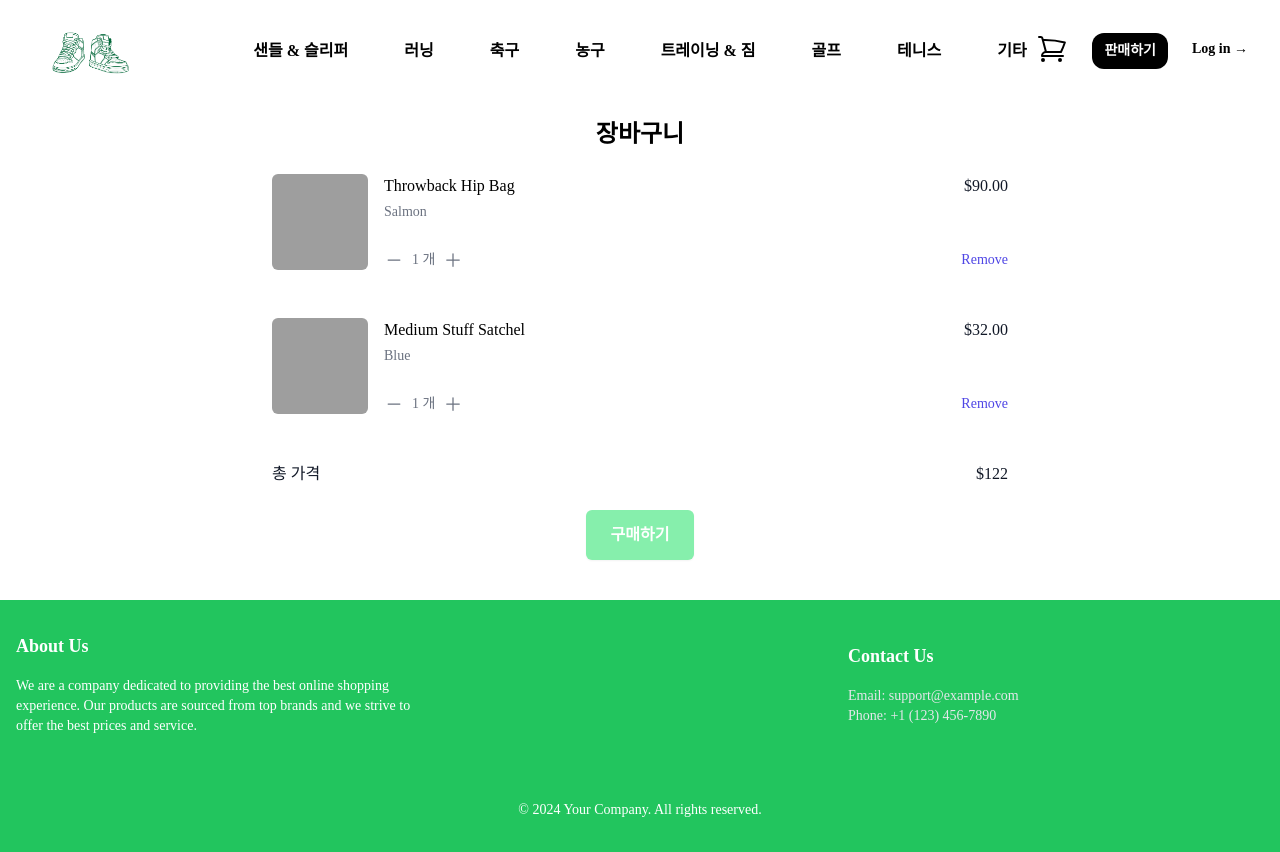
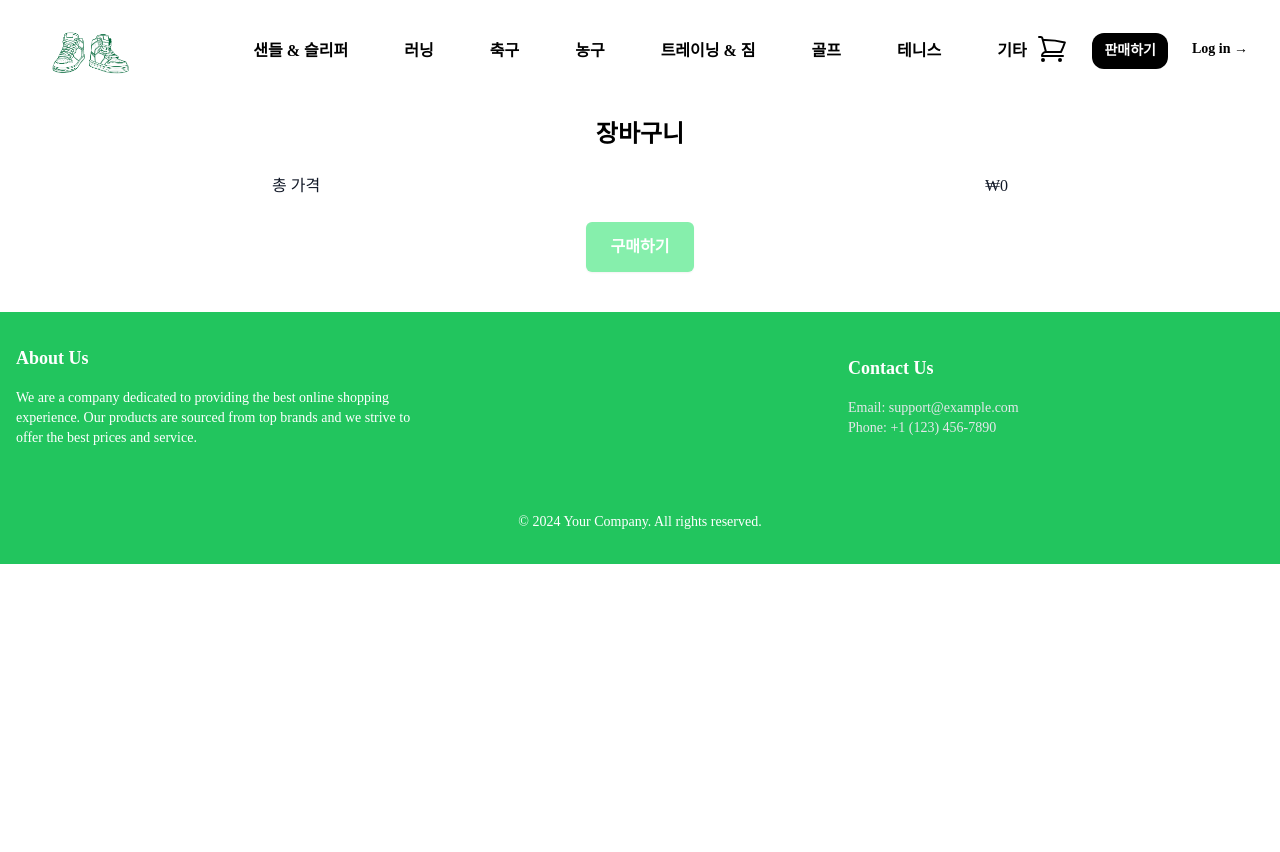
Before and after one commit to supercoding-shoppingmall-project/frontend, a React (Vite) app: page /cartpage in a window 1280 px wide. After the commit the page ends 800 px from the top, so only its background shows below. Built offline with nearby package versions, Linux system fonts and the light colour scheme; grey boxes are pictures that could not be loaded; a web font is replaced by a local one.

Commit message:
[DetailPage] 장바구니 담기 기능 구현

```diff
--- a/src/App.jsx
+++ b/src/App.jsx
@@ -1,3 +1,5 @@
+// src/App.jsx
+import React, { useState } from "react";
 import { BrowserRouter, Route, Routes } from "react-router-dom";
 import "./App.css";
 import MainPage from "./pages/MainPage";
@@ -8,23 +10,52 @@ import CartPop from "./components/CartPop";
 import Login from "./components/login/Login";
 import SignUp from "./components/signup/SignUp";
 import UserProfile from "./components/userprofile/UserProfile";
-// import CartPage from "./pages/CartPage";
 import Selling from "./pages/Selling";
 import AddProducts from "./components/addproduct/AddProducts";
 import CartPage from "./components/CartPage";
+import MockDatas from "./components/mockData/MockDatas";
 
 function App() {
+  const [cart, setCart] = useState([]);
+
+  const addToCart = (product) => {
+    setCart((prevCart) => [...prevCart, product]);
+  };
+
+  const removeFromCart = (productId) => {
+    setCart((prevCart) => prevCart.filter((item) => item.id !== productId));
+  };
+
+  const updateQuantity = (productId, quantity) => {
+    setCart((prevCart) =>
+      prevCart.map((item) =>
+        item.id === productId ? { ...item, quantity } : item
+      )
+    );
+  };
+
   return (
     <BrowserRouter>
       <Header />
-
       <Routes>
         <Route path="/" element={<MainPage />} />
-        <Route path="/detail/:id" element={<DetailPage />} />
+        <Route
+          path="/detail/:id"
+          element={<DetailPage MockDatas={MockDatas} addToCart={addToCart} />}
+        />
         <Route path="/login" element={<Login />} />
         <Route path="/signup" element={<SignUp />} />
         <Route path="/cart" element={<CartPop />} />
-        <Route path="/cartpage" element={<CartPage />} />
+        <Route
+          path="/cartpage"
+          element={
+            <CartPage
+              cart={cart}
+              removeFromCart={removeFromCart}
+              updateQuantity={updateQuantity}
+            />
+          }
+        />
         <Route path="/sell" element={<Selling />} />
         <Route path="/sell/add" element={<AddProducts />} />
         <Route path="/userprofile" element={<UserProfile />} />
--- a/src/components/CartPage.jsx
+++ b/src/components/CartPage.jsx
@@ -1,61 +1,26 @@
-import { useState } from "react";
+import React from "react";
 import { PlusIcon, MinusIcon } from "@heroicons/react/24/outline";
+import FormatToKRW from "../utils/FormatToKRW";
 
-const initialProducts = [
-  {
-    id: 1,
-    name: "Throwback Hip Bag",
-    href: "#",
-    size: "Salmon",
-    price: "$90.00",
-    quantity: 1,
-    imageSrc:
-      "https://tailwindui.com/img/ecommerce-images/shopping-cart-page-04-product-01.jpg",
-    imageAlt:
-      "Salmon orange fabric pouch with match zipper, gray zipper pull, and adjustable hip belt.",
-  },
-  {
-    id: 2,
-    name: "Medium Stuff Satchel",
-    href: "#",
-    size: "Blue",
-    price: "$32.00",
-    quantity: 1,
-    imageSrc:
-      "https://tailwindui.com/img/ecommerce-images/shopping-cart-page-04-product-02.jpg",
-    imageAlt:
-      "Front of satchel with blue canvas body, black straps and handle, drawstring top, and front zipper pouch.",
-  },
-  // More products...
-];
-
-export default function CartPage({ showPurchaseButton = true }) {
-  const [products, setProducts] = useState(initialProducts);
-
-  const handleRemove = (productId) => {
-    setProducts(products.filter((product) => product.id !== productId));
-  };
-
+const CartPage = ({
+  cart,
+  removeFromCart,
+  updateQuantity,
+  showPurchaseButton = true,
+}) => {
   const handleQuantityChange = (productId, delta) => {
-    setProducts(
-      products.map((product) =>
-        product.id === productId
-          ? { ...product, quantity: Math.max(1, product.quantity + delta) }
-          : product
-      )
-    );
+    const product = cart.find((item) => item.id === productId);
+    if (product) {
+      const newQuantity = Math.max(1, product.quantity + delta);
+      updateQuantity(productId, newQuantity);
+    }
   };
 
   const calculateTotalPrice = () => {
-    return products.reduce(
-      (total, product) =>
-        total + parseFloat(product.price.slice(1)) * product.quantity,
+    return cart.reduce(
+      (total, product) => total + parseFloat(product.price) * product.quantity,
       0
     );
-  };
-
-  const formatPrice = (price) => {
-    return `$${Math.round(price)}`;
   };
 
   return (
@@ -65,7 +30,7 @@ export default function CartPage({ showPurchaseButton = true }) {
       {/* 장바구니 요약 */}
       <div className="mb-6">
         <ul role="list" className="-my-6 divide-y divide-gray-200">
-          {products.map((product) => (
+          {cart.map((product) => (
             <li key={product.id} className="flex py-6">
               <div className="h-24 w-24 flex-shrink-0 overflow-hidden rounded-md border border-gray-200">
                 <img
@@ -81,7 +46,7 @@ export default function CartPage({ showPurchaseButton = true }) {
                     <h3>
                       <a href={product.href}>{product.name}</a>
                     </h3>
-                    <p className="ml-4">{product.price}</p>
+                    <p className="ml-4">{FormatToKRW(product.price)}</p>
                   </div>
                   <p className="mt-1 text-sm text-gray-500">{product.size}</p>
                 </div>
@@ -107,12 +72,13 @@ export default function CartPage({ showPurchaseButton = true }) {
                       <PlusIcon className="h-5 w-5" />
                     </button>
                   </div>
+
                   <div className="flex">
                     <button
                       type="button"
                       onClick={(e) => {
                         e.preventDefault();
-                        handleRemove(product.id);
+                        removeFromCart(product.id);
                       }}
                       className="font-medium text-indigo-600 hover:text-indigo-500"
                     >
@@ -130,7 +96,7 @@ export default function CartPage({ showPurchaseButton = true }) {
       <div className="border-t border-gray-200 py-6">
         <div className="flex justify-between text-base font-medium text-gray-900">
           <p>총 가격</p>
-          <p>{formatPrice(calculateTotalPrice())}</p>
+          <p>{FormatToKRW(calculateTotalPrice())}</p>
         </div>
         {showPurchaseButton && (
           <div className="mt-6 flex justify-center">
@@ -145,4 +111,6 @@ export default function CartPage({ showPurchaseButton = true }) {
       </div>
     </div>
   );
-}
+};
+
+export default CartPage;
--- a/src/components/detailPage/Alert.jsx
+++ b/src/components/detailPage/Alert.jsx
@@ -7,7 +7,6 @@ import {
   DialogPanel,
   DialogTitle,
 } from "@headlessui/react";
-import { ExclamationTriangleIcon } from "@heroicons/react/24/outline";
 import { Link } from "react-router-dom";
 
 export default function Alert() {
--- a/src/components/detailPage/ProductOptions.jsx
+++ b/src/components/detailPage/ProductOptions.jsx
@@ -1,13 +1,28 @@
+// src/components/detailPage/ProductOptions.jsx
 import React, { useState } from "react";
 import { RadioGroup, Radio } from "@headlessui/react";
 import Alert from "./Alert";
 import ClassNames from "./ClassNames";
 import FormatToKRW from "../../utils/FormatToKRW";
 
-const ProductOptions = ({ SizeOption, MockData }) => {
-  const [selectedSize, setSelectedSize] = useState(SizeOption.sizes[2]);
+const ProductOptions = ({ SizeOption, MockData, addToCart }) => {
+  const [selectedSize, setSelectedSize] = useState(SizeOption.sizes[0]);
   const [showAlert, setShowAlert] = useState(false);
   const [quantity, setQuantity] = useState(1);
+
+  const handleAddToCart = () => {
+    addToCart({
+      id: MockData.id,
+      name: MockData.name,
+      href: MockData.href,
+      size: selectedSize.name,
+      price: MockData.price,
+      quantity,
+      imageSrc: MockData.imageSrc,
+      imageAlt: MockData.imageAlt,
+    });
+    setShowAlert(true);
+  };
 
   return (
     <div className="mt-4 lg:row-span-3 lg:mt-0">
@@ -37,12 +52,15 @@ const ProductOptions = ({ SizeOption, MockData }) => {
                   key={size.name}
                   value={size}
                   disabled={!size.inStock}
-                  className={ClassNames(
-                    size.inStock
-                      ? "cursor-pointer bg-white text-gray-900 shadow-sm"
-                      : "cursor-not-allowed bg-gray-50 text-gray-200",
-                    "group relative flex items-center justify-center rounded-md border px-4 py-3 text-sm font-medium uppercase hover:bg-gray-50 focus:outline-none data-[focus]:ring-2 data-[focus]:ring-indigo-500 sm:flex-1 sm:py-6"
-                  )}
+                  className={({ checked }) =>
+                    ClassNames(
+                      size.inStock
+                        ? "cursor-pointer bg-white text-gray-900 shadow-sm"
+                        : "cursor-not-allowed bg-gray-50 text-gray-200",
+                      checked ? "ring-2 ring-indigo-500 border-indigo-500" : "",
+                      "group relative flex items-center justify-center rounded-md border px-4 py-3 text-sm font-medium uppercase hover:bg-gray-50 focus:outline-none sm:flex-1 sm:py-6"
+                    )
+                  }
                 >
                   <span>{size.name}</span>
                   {size.inStock ? (
@@ -89,7 +107,7 @@ const ProductOptions = ({ SizeOption, MockData }) => {
           <input
             type="number"
             value={quantity}
-            onChange={(e) => setQuantity(e.target.value)}
+            onChange={(e) => setQuantity(parseInt(e.target.value, 10))}
             className="w-full rounded-md border-gray-300 shadow-sm focus:border-indigo-500 focus:ring-indigo-500 sm:text-sm"
             min="1"
           />
@@ -97,7 +115,7 @@ const ProductOptions = ({ SizeOption, MockData }) => {
 
         <button
           type="button"
-          onClick={() => setShowAlert(true)}
+          onClick={handleAddToCart}
           className="mt-10 flex w-full items-center justify-center rounded-md border border-transparent bg-indigo-600 px-8 py-3 text-base font-medium text-white hover:bg-indigo-700 focus:outline-none focus:ring-2 focus:ring-indigo-500 focus:ring-offset-2"
         >
           장바구니에 담기
--- a/src/pages/DetailPage.jsx
+++ b/src/pages/DetailPage.jsx
@@ -1,13 +1,13 @@
+// src/pages/DetailPage.jsx
 import React from "react";
 import { useParams } from "react-router-dom";
 import ImageGallery from "../components/mockData/ImageGallery";
 import ProductInfo from "../components/detailPage/ProductInfo";
 import ProductOptions from "../components/detailPage/ProductOptions";
-import MockDatas from "../components/mockData/MockDatas";
+import DetailDescription from "../components/detailPage/DetailDescription";
 import SizeOption from "../components/detailPage/SizeOption";
-import DetailDescription from "../components/detailPage/DetailDescription";
 
-export default function DetailPage() {
+export default function DetailPage({ MockDatas, addToCart }) {
   const { id } = useParams();
   const product = MockDatas.find((product) => product.id.toString() === id);
 
@@ -25,7 +25,11 @@ export default function DetailPage() {
               {product.name}
             </h1>
           </div>
-          <ProductOptions SizeOption={SizeOption} MockData={product} />
+          <ProductOptions
+            SizeOption={SizeOption}
+            MockData={product}
+            addToCart={addToCart}
+          />
           <ProductInfo MockData={product} />
           <DetailDescription />
         </div>
```
